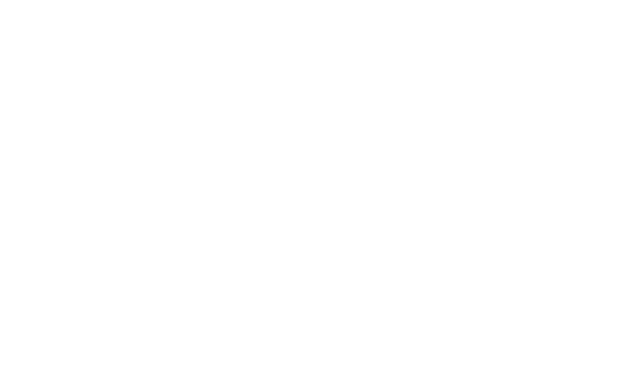
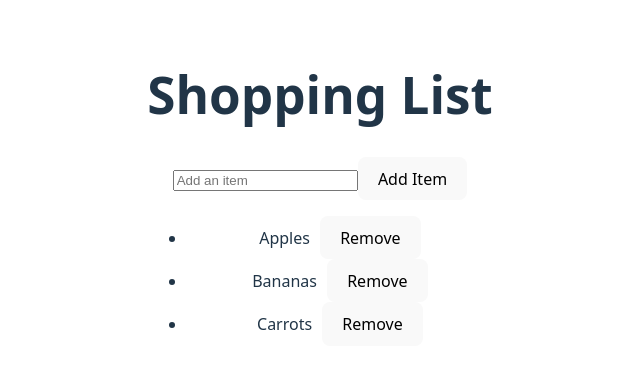
Before and after one commit to MimocaShelf/PantryTracker, a React (Vite) app: page /shoppingList in a window 1280 px wide. Before the commit this address had no page. Shown: the top 368 px of the page, without its empty margins (320-960 px from the left). Built offline with nearby package versions, Linux system fonts and the light colour scheme.

Commit message:
Added shopping list feature

```diff
--- a/src/app.jsx
+++ b/src/app.jsx
@@ -5,6 +5,7 @@
 import Pantry from './pantry.jsx';
 import AddToPantry from './addToPantry.jsx';
 import User from './user.jsx';
+import ShoppingList from './shoppingList.jsx';
 import React from 'react';
 
 function App() {
@@ -17,6 +18,7 @@
             <Route path="/pantry" element={<Pantry />} />
             <Route path="/addToPantry" element={<AddToPantry />} />
             <Route path="/user" element={<User />} />
+            <Route path="/shoppingList" element={<ShoppingList />} />
         </Routes>
         </BrowserRouter>
     );
--- a/src/home.jsx
+++ b/src/home.jsx
@@ -12,6 +12,7 @@
                 <li><Link to="/nutrition">Go to Nutrition</Link></li>
                 <li><Link to="/mealPrep">Go to Meal Prep</Link></li>
                 <li><Link to="/user">Go to User</Link></li>
+                <li><Link to="/shoppingList">Go to Shopping List</Link></li>
             </ul>
         </nav>
 
--- /dev/null
+++ b/src/shoppingList.jsx
@@ -0,0 +1,47 @@
+import React, { useState } from 'react';
+
+function ShoppingList() {
+    const [items, setItems] = useState(['Apples', 'Bananas', 'Carrots']); // Pre-added items
+    const [inputValue, setInputValue] = useState(''); // State to store the current input value
+
+    // Function to handle adding an item
+    const addItem = () => {
+        if (inputValue.trim() !== '') {
+            setItems([...items, inputValue.trim()]);
+            setInputValue(''); // Clear the input field
+        }
+    };
+
+    // Function to handle removing an item
+    const removeItem = (index) => {
+        const newItems = items.filter((_, i) => i !== index);
+        setItems(newItems);
+    };
+
+    return (
+        <div>
+            <h1>Shopping List</h1>
+            <div>
+                <input
+                    type="text"
+                    placeholder="Add an item"
+                    value={inputValue}
+                    onChange={(e) => setInputValue(e.target.value)}
+                />
+                <button onClick={addItem}>Add Item</button>
+            </div>
+            <ul>
+                {items.map((item, index) => (
+                    <li key={index}>
+                        {item}
+                        <button onClick={() => removeItem(index)} style={{ marginLeft: '10px' }}>
+                            Remove
+                        </button>
+                    </li>
+                ))}
+            </ul>
+        </div>
+    );
+}
+
+export default ShoppingList;
```
